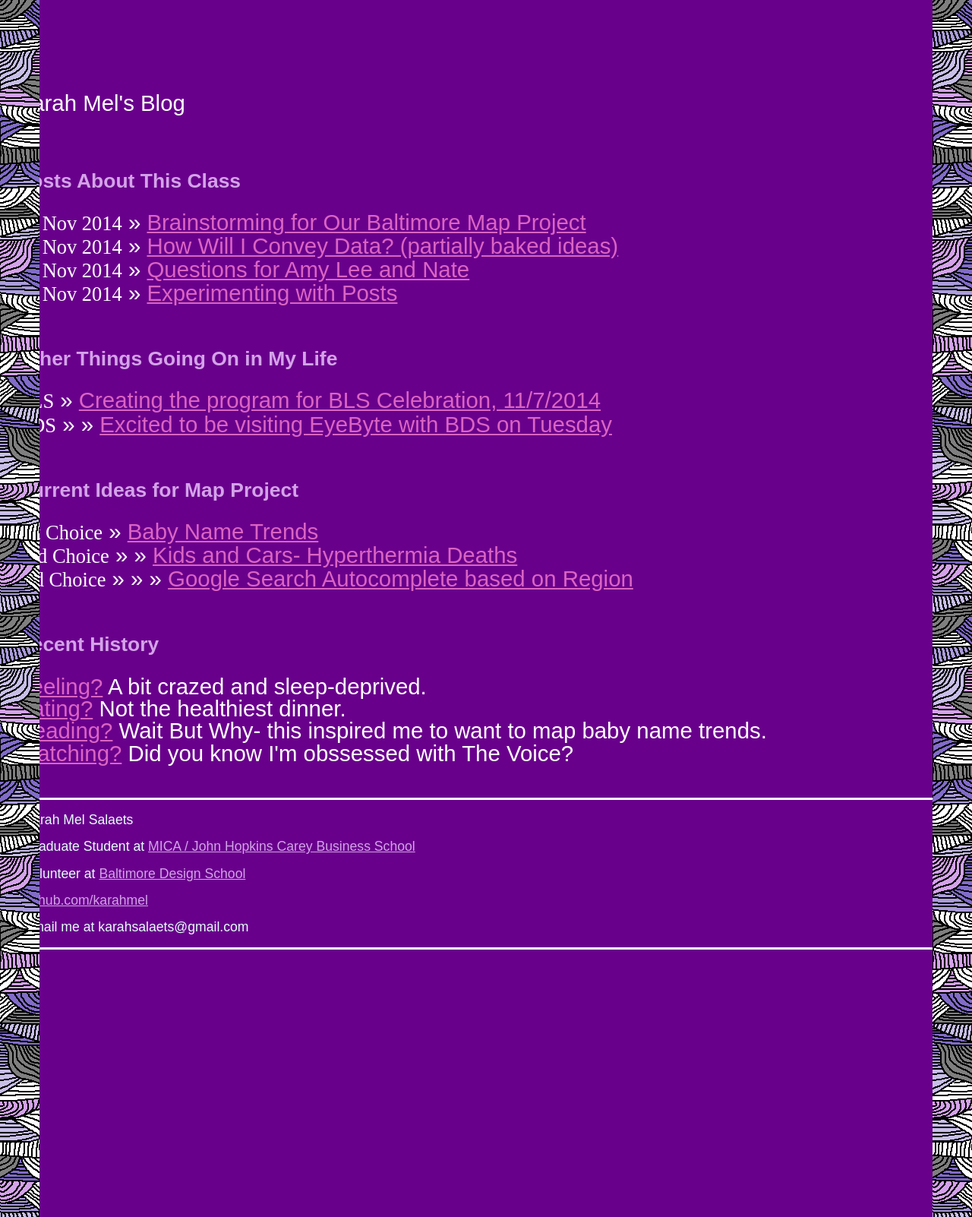
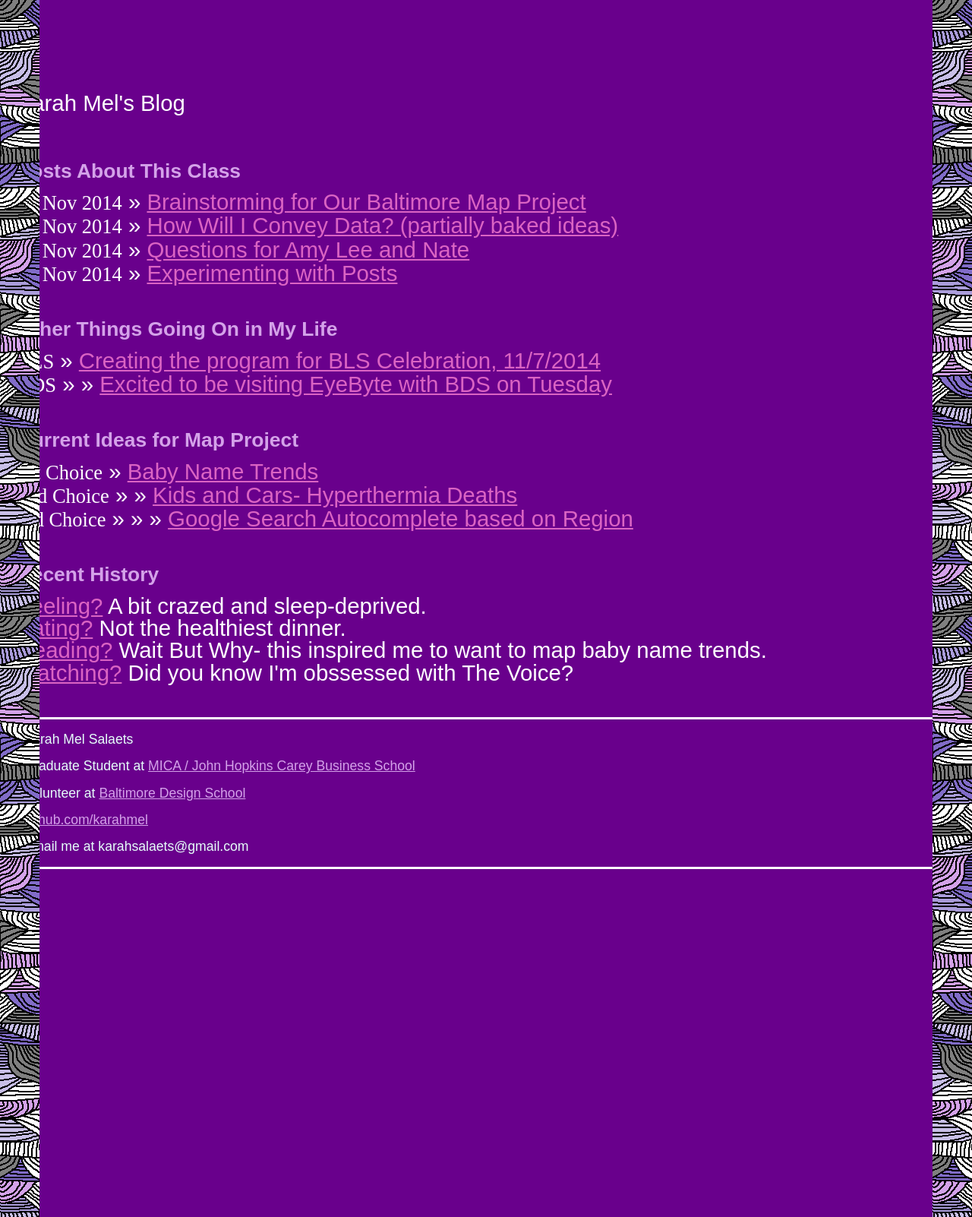
Before and after one commit to Karahmel/Blog, a Jekyll site: the page built from index.html, in a window 1280 px wide. Shown: the whole page at 76% size. Built offline with Jekyll 4.4.1, drawn with Linux system fonts in a browser that asks for light colours; Markdown is read by kramdown in place of the engine named in the settings.

Commit message:
Update screen.css

```diff
--- a/css/screen.css
+++ b/css/screen.css
@@ -27,7 +27,7 @@ body {
 
 h1, h2, h3, h4, h5, h6 {
   font-size: 90%;
-   line-height: 200%;
+   line-height: 100%;
   color: #d4a2e9;
 }
 
```
